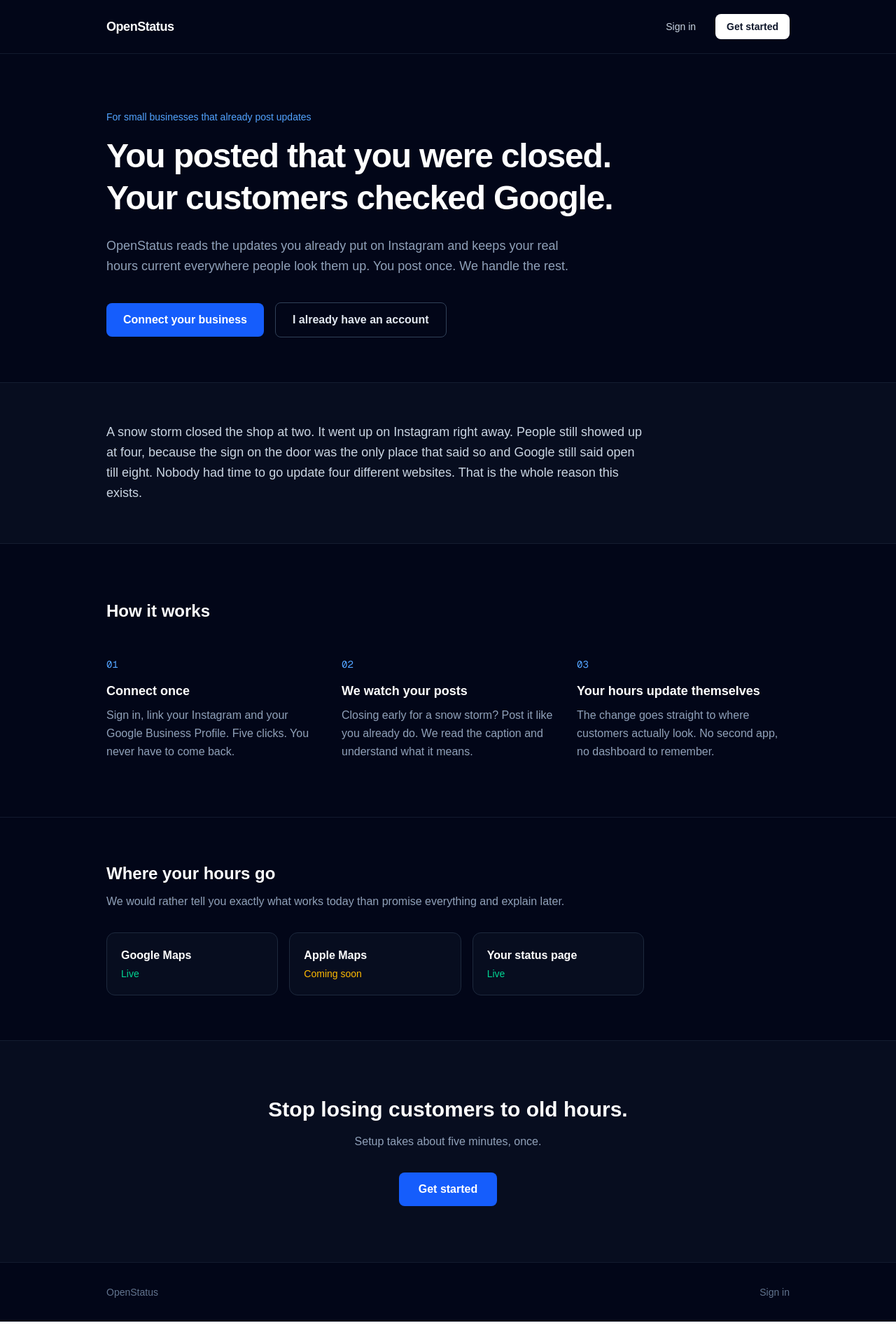
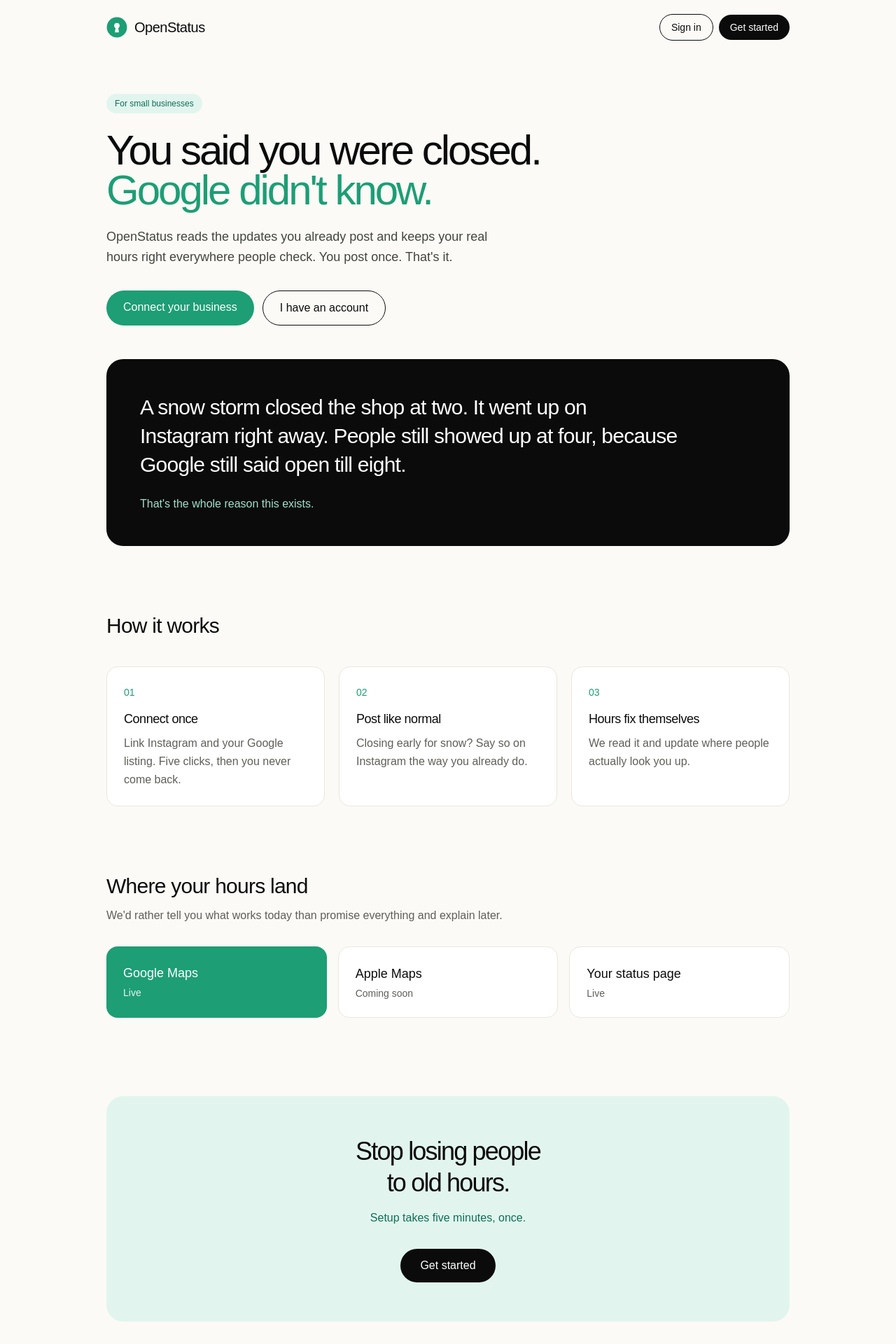
Before and after one commit to emmawest302-sketch/openstatus-web, a Next.js app: page / in a window 1280 px wide. Shown: the top 1920 px of the page at 70% size. Before the commit the page ends 1888 px from the top, so only its background shows below. Built offline with nearby package versions, Linux system fonts and the light colour scheme.

Commit message:
Redesign landing page in green, white and black

```diff
--- a/src/app/page.tsx
+++ b/src/app/page.tsx
@@ -2,150 +2,168 @@ const steps = [
   {
     n: '01',
     title: 'Connect once',
-    body: 'Sign in, link your Instagram and your Google Business Profile. Five clicks. You never have to come back.',
+    body: 'Link Instagram and your Google listing. Five clicks, then you never come back.',
   },
   {
     n: '02',
-    title: 'We watch your posts',
-    body: 'Closing early for a snow storm? Post it like you already do. We read the caption and understand what it means.',
+    title: 'Post like normal',
+    body: 'Closing early for snow? Say so on Instagram the way you already do.',
   },
   {
     n: '03',
-    title: 'Your hours update themselves',
-    body: 'The change goes straight to where customers actually look. No second app, no dashboard to remember.',
+    title: 'Hours fix themselves',
+    body: 'We read it and update where people actually look you up.',
   },
 ];
 
+function Keyhole({ size = 32 }: { size?: number }) {
+  return (
+    <svg viewBox="0 0 100 100" width={size} height={size} aria-hidden="true">
+      <mask id="kh">
+        <rect width="100" height="100" fill="#fff" />
+        <circle cx="50" cy="42" r="13" fill="#000" />
+        <path d="M44 52 L56 52 L60 74 L40 74 Z" fill="#000" />
+      </mask>
+      <circle cx="50" cy="50" r="48" fill="#1D9E75" mask="url(#kh)" />
+    </svg>
+  );
+}
+
 export default function HomePage() {
   return (
-    <div className="min-h-screen bg-slate-950 text-slate-100">
-      <header className="border-b border-slate-800/60">
-        <div className="max-w-5xl mx-auto px-6 py-5 flex items-center justify-between">
-          <span className="text-lg font-bold tracking-tight text-white">
-            OpenStatus
-          </span>
-          <div className="flex items-center gap-3">
+    <div className="min-h-screen bg-[#FBFAF7] text-[#0B0B0B]">
+      <header className="max-w-5xl mx-auto px-6 py-5 flex items-center justify-between">
+        <div className="flex items-center gap-2.5">
+          <Keyhole size={30} />
+          <span className="text-xl font-medium tracking-tight">OpenStatus</span>
+        </div>
+        <nav className="flex items-center gap-2">
           <a
             href="/login"
-              className="px-4 py-2 text-sm text-slate-300 hover:text-white transition"
+            className="px-4 py-2 text-sm rounded-full border border-[#0B0B0B] hover:bg-[#0B0B0B] hover:text-white transition"
           >
             Sign in
           </a>
           <a
             href="/signup"
-              className="px-4 py-2 text-sm bg-white text-slate-900 font-semibold rounded-lg hover:bg-slate-200 transition"
+            className="px-4 py-2 text-sm rounded-full bg-[#0B0B0B] text-white hover:bg-[#1D9E75] transition"
           >
             Get started
           </a>
-          </div>
-        </div>
+        </nav>
       </header>
 
-      <section className="max-w-5xl mx-auto px-6 pt-20 pb-16">
-        <p className="text-sm font-medium text-blue-400 mb-4">
-          For small businesses that already post updates
+      <section className="max-w-5xl mx-auto px-6 pt-14 pb-12">
+        <span className="inline-block text-xs px-3 py-1.5 rounded-full bg-[#E1F5EE] text-[#0F6E56]">
+          For small businesses
+        </span>
+        <h1 className="mt-6 text-5xl sm:text-6xl font-medium tracking-tighter leading-[0.95] max-w-3xl">
+          You said you were closed.
+          <br />
+          <span className="text-[#1D9E75]">Google didn't know.</span>
+        </h1>
+        <p className="mt-6 text-lg text-[#44443F] max-w-xl leading-relaxed">
+          OpenStatus reads the updates you already post and keeps your real
+          hours right everywhere people check. You post once. That's it.
         </p>
-        <h1 className="text-4xl sm:text-5xl font-bold tracking-tight text-white leading-tight max-w-3xl">
-          You posted that you were closed. Your customers checked Google.
-        </h1>
-        <p className="mt-6 text-lg text-slate-400 max-w-2xl leading-relaxed">
-          OpenStatus reads the updates you already put on Instagram and keeps
-          your real hours current everywhere people look them up. You post once.
-          We handle the rest.
-        </p>
-        <div className="mt-9 flex flex-wrap items-center gap-4">
+        <div className="mt-8 flex flex-wrap gap-3">
           <a
             href="/signup"
-            className="px-6 py-3 bg-blue-600 hover:bg-blue-700 text-white font-semibold rounded-lg transition"
+            className="px-6 py-3 rounded-full bg-[#1D9E75] text-white font-medium hover:bg-[#0F6E56] transition"
           >
             Connect your business
           </a>
           <a
             href="/login"
-            className="px-6 py-3 border border-slate-700 hover:border-slate-500 text-slate-200 font-semibold rounded-lg transition"
+            className="px-6 py-3 rounded-full border border-[#0B0B0B] font-medium hover:bg-[#0B0B0B] hover:text-white transition"
           >
-            I already have an account
+            I have an account
           </a>
         </div>
       </section>
 
-      <section className="border-y border-slate-800/60 bg-slate-900/40">
-        <div className="max-w-5xl mx-auto px-6 py-14">
-          <p className="text-slate-300 leading-relaxed max-w-3xl text-lg">
+      <section className="max-w-5xl mx-auto px-6 pb-12">
+        <div className="rounded-3xl bg-[#0B0B0B] text-white p-8 sm:p-12">
+          <p className="text-2xl sm:text-3xl font-medium tracking-tight leading-snug max-w-3xl">
             A snow storm closed the shop at two. It went up on Instagram right
-            away. People still showed up at four, because the sign on the door
-            was the only place that said so and Google still said open till
-            eight. Nobody had time to go update four different websites. That is
-            the whole reason this exists.
+            away. People still showed up at four, because Google still said open
+            till eight.
+          </p>
+          <p className="mt-6 text-[#9FE1CB]">
+            That's the whole reason this exists.
           </p>
         </div>
       </section>
 
-      <section className="max-w-5xl mx-auto px-6 py-20">
-        <h2 className="text-2xl font-bold text-white mb-12">How it works</h2>
-        <div className="grid gap-8 md:grid-cols-3">
+      <section className="max-w-5xl mx-auto px-6 py-12">
+        <h2 className="text-3xl font-medium tracking-tight mb-10">
+          How it works
+        </h2>
+        <div className="grid gap-5 md:grid-cols-3">
           {steps.map((s) => (
-            <div key={s.n}>
-              <span className="text-sm font-mono text-blue-400">{s.n}</span>
-              <h3 className="mt-3 text-lg font-semibold text-white">
+            <div
+              key={s.n}
+              className="rounded-2xl bg-white border border-[#EAE7DF] p-6"
+            >
+              <span className="text-sm text-[#1D9E75] font-medium">{s.n}</span>
+              <h3 className="mt-3 text-lg font-medium tracking-tight">
                 {s.title}
               </h3>
-              <p className="mt-2 text-slate-400 leading-relaxed">{s.body}</p>
+              <p className="mt-2 text-[#5F5E5A] leading-relaxed">{s.body}</p>
             </div>
           ))}
         </div>
       </section>
 
-      <section className="border-t border-slate-800/60">
-        <div className="max-w-5xl mx-auto px-6 py-16">
-          <h2 className="text-2xl font-bold text-white mb-3">
-            Where your hours go
+      <section className="max-w-5xl mx-auto px-6 py-12">
+        <h2 className="text-3xl font-medium tracking-tight mb-3">
+          Where your hours land
         </h2>
-          <p className="text-slate-400 mb-8 max-w-2xl">
-            We would rather tell you exactly what works today than promise
-            everything and explain later.
+        <p className="text-[#5F5E5A] mb-8 max-w-xl">
+          We'd rather tell you what works today than promise everything and
+          explain later.
         </p>
-          <div className="grid gap-4 sm:grid-cols-3 max-w-3xl">
-            <div className="border border-slate-800 rounded-xl p-5 bg-slate-900/40">
-              <p className="font-semibold text-white">Google Maps</p>
-              <p className="mt-1 text-sm text-emerald-400">Live</p>
+        <div className="grid gap-4 sm:grid-cols-3">
+          <div className="rounded-2xl bg-[#1D9E75] text-white p-6">
+            <p className="font-medium text-lg">Google Maps</p>
+            <p className="mt-1 text-sm text-[#E1F5EE]">Live</p>
           </div>
-            <div className="border border-slate-800 rounded-xl p-5 bg-slate-900/40">
-              <p className="font-semibold text-white">Apple Maps</p>
-              <p className="mt-1 text-sm text-amber-400">Coming soon</p>
+          <div className="rounded-2xl bg-white border border-[#EAE7DF] p-6">
+            <p className="font-medium text-lg">Apple Maps</p>
+            <p className="mt-1 text-sm text-[#5F5E5A]">Coming soon</p>
           </div>
-            <div className="border border-slate-800 rounded-xl p-5 bg-slate-900/40">
-              <p className="font-semibold text-white">Your status page</p>
-              <p className="mt-1 text-sm text-emerald-400">Live</p>
-            </div>
+          <div className="rounded-2xl bg-white border border-[#EAE7DF] p-6">
+            <p className="font-medium text-lg">Your status page</p>
+            <p className="mt-1 text-sm text-[#5F5E5A]">Live</p>
           </div>
         </div>
       </section>
 
-      <section className="border-t border-slate-800/60 bg-slate-900/40">
-        <div className="max-w-5xl mx-auto px-6 py-20 text-center">
-          <h2 className="text-3xl font-bold text-white">
-            Stop losing customers to old hours.
+      <section className="max-w-5xl mx-auto px-6 py-16">
+        <div className="rounded-3xl bg-[#E1F5EE] p-10 sm:p-14 text-center">
+          <h2 className="text-4xl font-medium tracking-tighter leading-tight">
+            Stop losing people
+            <br />
+            to old hours.
           </h2>
-          <p className="mt-4 text-slate-400">
-            Setup takes about five minutes, once.
-          </p>
+          <p className="mt-4 text-[#0F6E56]">Setup takes five minutes, once.</p>
           <a
             href="/signup"
-            className="inline-block mt-8 px-7 py-3 bg-blue-600 hover:bg-blue-700 text-white font-semibold rounded-lg transition"
+            className="inline-block mt-8 px-7 py-3 rounded-full bg-[#0B0B0B] text-white font-medium hover:bg-[#1D9E75] transition"
           >
             Get started
           </a>
         </div>
       </section>
 
-      <footer className="border-t border-slate-800/60">
-        <div className="max-w-5xl mx-auto px-6 py-8 flex flex-wrap gap-4 items-center justify-between text-sm text-slate-500">
+      <footer className="max-w-5xl mx-auto px-6 py-10 flex flex-wrap items-center justify-between gap-4 border-t border-[#EAE7DF] text-sm text-[#5F5E5A]">
+        <div className="flex items-center gap-2">
+          <Keyhole size={20} />
           <span>OpenStatus</span>
-          <a href="/login" className="hover:text-slate-300 transition">
+        </div>
+        <a href="/login" className="hover:text-[#0B0B0B] transition">
           Sign in
         </a>
-        </div>
       </footer>
     </div>
   );
```
Lines whose indentation alone changed are shown as unchanged.
